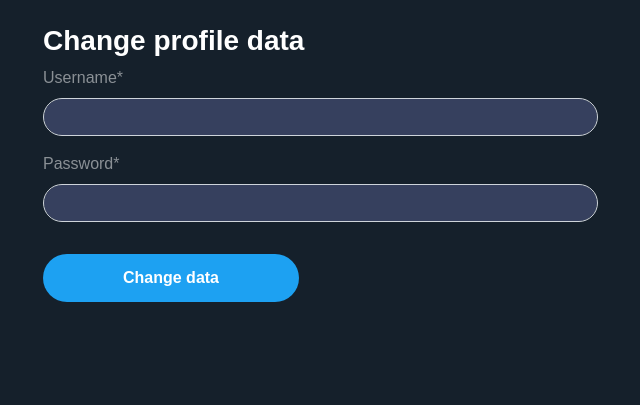
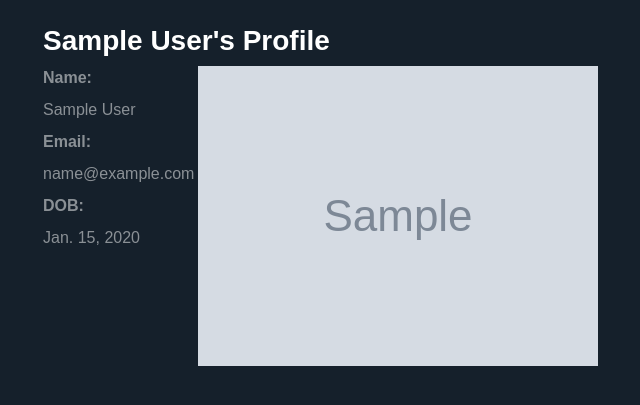
Before and after one commit to mahmudabir/My_Twitter_Clone, a Django app: template users/templates/users/profile.html in a window 1280 px wide. Shown: the part 57-462 px from the top of the page, without its empty margins (42-682 px from the left). Run offline with Django 3.2, Linux system fonts and the light colour scheme; the template is opened without the code that fills it: values that come from a table or form of the project are taken from there, others are empty; tables that the repository leaves empty hold one stand-in row (values such as "Sample post"); grey boxes marked "Sample" are stand-in pictures; some libraries are stand-ins or nearby versions.

Commit message:
Other profile show with model

```diff
--- a/users/models.py
+++ b/users/models.py
@@ -110,7 +110,7 @@ class Profile(AbstractBaseUser, PermissionsMixin):
     docstring
     """
     username = models.CharField(max_length=30, unique=True)
-    email = models.EmailField(verbose_name='email', max_length=60, unique=True)
+    email = models.EmailField(verbose_name='email', max_length=60)
     name = models.CharField(max_length=150)
     date_of_birth = models.DateField(blank=True, null=True)
     image = models.ImageField(upload_to=upload_location,
--- a/users/templates/users/profile.html
+++ b/users/templates/users/profile.html
@@ -3,17 +3,41 @@
 {% block content %}
     <div class="container">
         <h3 class="white-important">
-            Change profile data
+
+            {% if others_model %}
+                {{ others_model.name }}'s Profile
+                {#                {{others_form.image}}#}
+            {% else %}
+                Change profile data
+            {% endif %}
+
+
         </h3>
         <form class="col-6 no-padding" method="POST" enctype="multipart/form-data">
             {% csrf_token %}
             <fieldset class="form-group">
-                {{ form | crispy }}
-{#                {{ pform | crispy }}#}
+                {% if others_model %}
+                    <img align="right" src="../../..{{ others_model.image.url }}" alt="" height="300">
+                    <strong><label style="padding-right: 1rem;">Name: </label></strong>
+                    <label>{{ others_model.name }}</label><br>
+                    <strong><label style="padding-right: 1rem;">Email: </label></strong>
+                    <label>{{ others_model.email }}</label><br>
+                    <strong><label style="padding-right: 1.5rem;">DOB: </label></strong>
+                    <label>{{ others_model.date_of_birth }}</label><br>
+                {% else %}
+                    {{ form | crispy }}
+                {% endif %}
+
             </fieldset>
-            <div class="form-group">
-                <button class="btn btn-outline-primary" type="submit">Change data</button>
-            </div>
+            {% if others_model %}
+
+            {% else %}
+                <div class="form-group">
+                    <button class="btn btn-outline-primary" type="submit">Change data</button>
+                </div>
+            {% endif %}
+
+
         </form>
     </div>
 {% endblock content %}
```
Also changed, not shown: users/views.py (+12 -7 lines), media/users/17/2020-10-08_194509.1171060000-92060491_1128886934111394_8181924561579671552_n.jpg (added), users/migrations/0006_auto_20201009_0109.py (added).
